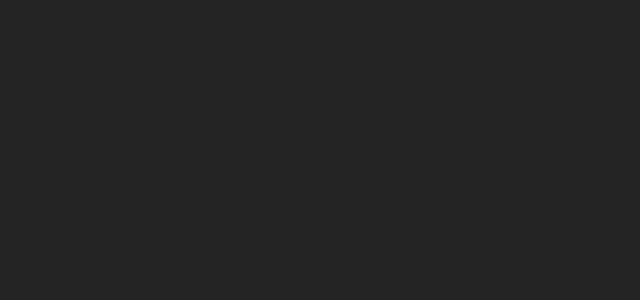
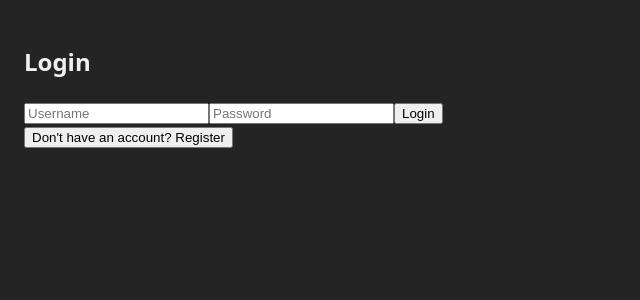
Before and after one commit to AlejoLang/WebsocketDrawer, a React app in the folder frontend/: page /login in a window 1280 px wide. Before the commit this address had no page. Shown: the top 300 px of the page, without its empty margins (0-640 px from the left). Built offline with nearby package versions, Linux system fonts and the light colour scheme; no server answers; the HTML template or start-up script is replaced by a standard one.

Commit message:
Implement login to frontend

```diff
--- a/frontend/src/App.tsx
+++ b/frontend/src/App.tsx
@@ -1,15 +1,17 @@
-import './App.css';
-import { BrowserRouter, Route, Routes } from 'react-router-dom';
-import CanvasRoomPage from './pages/CanvasRoomPage.tsx';
-import HomePage from './pages/HomePage.tsx';
+import "./App.css";
+import { BrowserRouter, Route, Routes } from "react-router-dom";
+import CanvasRoomPage from "./pages/CanvasRoomPage.tsx";
+import HomePage from "./pages/HomePage.tsx";
+import LoginPage from "./pages/LoginPage.tsx";
 
 function App() {
   return (
-    <div className='app'>
+    <div className="app">
       <BrowserRouter>
         <Routes>
-          <Route path='/' element={<HomePage />} />
-          <Route path='/room/:roomId' element={<CanvasRoomPage />} />
+          <Route path="/" element={<HomePage />} />
+          <Route path="/room/:roomId" element={<CanvasRoomPage />} />
+          <Route path="/login" element={<LoginPage />} />
         </Routes>
       </BrowserRouter>
     </div>
--- a/frontend/src/pages/CanvasRoomPage.tsx
+++ b/frontend/src/pages/CanvasRoomPage.tsx
@@ -1,7 +1,7 @@
-import { useParams } from 'react-router-dom';
-import Canvas from '../components/Canvas';
-import { useState, useEffect } from 'react';
-import type { RoomInfo } from '../types';
+import { useParams } from "react-router-dom";
+import Canvas from "../components/Canvas";
+import { useState, useEffect } from "react";
+import type { RoomInfo } from "../types";
 
 function CanvasRoomPage() {
   const { roomId } = useParams();
@@ -18,14 +18,20 @@ function CanvasRoomPage() {
         );
 
         if (!response.ok) {
-          throw new Error('Room not found');
+          if (response.status === 404) {
+            throw new Error("Room not found");
+          } else if (response.status === 401) {
+            window.location.href = "/login";
+            return;
+          }
+          throw new Error("Failed to fetch room info");
         }
 
         const data = await response.json();
         setRoomInfo(data);
       } catch (err) {
         setError(
-          err instanceof Error ? err.message : 'Failed to fetch room info',
+          err instanceof Error ? err.message : "Failed to fetch room info",
         );
       } finally {
         setLoading(false);
@@ -40,12 +46,12 @@ function CanvasRoomPage() {
   }
 
   if (error || !roomInfo) {
-    return <div>Error: {error || 'Room not found'}</div>;
+    return <div>Error: {error || "Room not found"}</div>;
   }
 
   return (
     <div>
-      <Canvas roomId={roomId ?? ''} />
+      <Canvas roomId={roomId ?? ""} />
     </div>
   );
 }
--- a/frontend/src/pages/HomePage.tsx
+++ b/frontend/src/pages/HomePage.tsx
@@ -11,8 +11,16 @@ function HomePage() {
   const searchInputRef = useRef<HTMLInputElement>(null);
 
   const fetchRooms = async () => {
-    const rooms = await fetch(`${import.meta.env.VITE_API_URL}/rooms`).then(
-      (res) => res.json(),
+    const rooms = await fetch(`${import.meta.env.VITE_API_URL}/rooms`, {
+      credentials: 'include',
+    }).then(
+      (res) => {
+        console.log(res.status);
+        if(res.status === 401) {
+          window.location.href = '/login';
+        }
+        return res.json();
+      },
     );
     roomsRef.current = rooms;
     searchRoom(searchInputRef.current?.value || '');
--- /dev/null
+++ b/frontend/src/pages/LoginPage.tsx
@@ -0,0 +1,125 @@
+import { useState } from "react";
+
+function LoginPage() {
+  const [showLoginForm, setShowLoginForm] = useState(true);
+
+  const handleLogin = async (event: React.FormEvent<HTMLFormElement>) => {
+    event.preventDefault();
+    const formData = new FormData(event.currentTarget);
+    const username = formData.get("username") as string;
+    const password = formData.get("password") as string;
+
+    try {
+      const response = await fetch(
+        `${import.meta.env.VITE_API_URL}/user/login`,
+        {
+          method: "POST",
+          headers: {
+            "Content-Type": "application/json",
+          },
+          credentials: "include",
+          body: JSON.stringify({ username, password }),
+        },
+      );
+
+      if (response.ok) {
+        const data = await response.json();
+        console.log("Login successful:", data);
+        window.location.href = "/";
+      } else {
+        const error = await response.json();
+        console.error("Login failed:", error);
+        alert(error.error || "Login failed");
+      }
+    } catch (error) {
+      console.error("Login error:", error);
+      alert("An error occurred during login");
+    }
+  };
+
+  const handleRegister = async (event: React.FormEvent<HTMLFormElement>) => {
+    event.preventDefault();
+    const formData = new FormData(event.currentTarget);
+    const username = formData.get("username") as string;
+    const password = formData.get("password") as string;
+
+    try {
+      const response = await fetch(
+        `${import.meta.env.VITE_API_URL}/user/register`,
+        {
+          method: "POST",
+          headers: {
+            "Content-Type": "application/json",
+          },
+          credentials: "include",
+          body: JSON.stringify({ username, password }),
+        },
+      );
+
+      if (response.ok) {
+        const data = await response.json();
+        console.log("Registration successful:", data);
+        setShowLoginForm(true);
+      } else {
+        const error = await response.json();
+        console.error("Registration failed:", error);
+        alert(error.error || "Registration failed");
+      }
+    } catch (error) {
+      console.error("Registration error:", error);
+      alert("An error occurred during registration");
+    }
+  };
+
+  return (
+    <div>
+      {showLoginForm ? (
+        <>
+          <form
+            className="loginForm"
+            action={`${import.meta.env.VITE_API_URL}/user/login`}
+            method="POST"
+            onSubmit={handleLogin}
+          >
+            <h2>Login</h2>
+            <input
+              type="text"
+              name="username"
+              placeholder="Username"
+              required
+            />
+            <input
+              type="password"
+              name="password"
+              placeholder="Password"
+              required
+            />
+            <button type="submit">Login</button>
+          </form>
+          <button onClick={() => setShowLoginForm(false)}>
+            Don't have an account? Register
+          </button>
+        </>
+      ) : (
+        <form
+          className="loginForm"
+          action={`${import.meta.env.VITE_API_URL}/user/register`}
+          method="POST"
+          onSubmit={handleRegister}
+        >
+          <h2>Register</h2>
+          <input type="text" name="username" placeholder="Username" required />
+          <input
+            type="password"
+            name="password"
+            placeholder="Password"
+            required
+          />
+          <button type="submit">Register</button>
+        </form>
+      )}
+    </div>
+  );
+}
+
+export default LoginPage;
```
